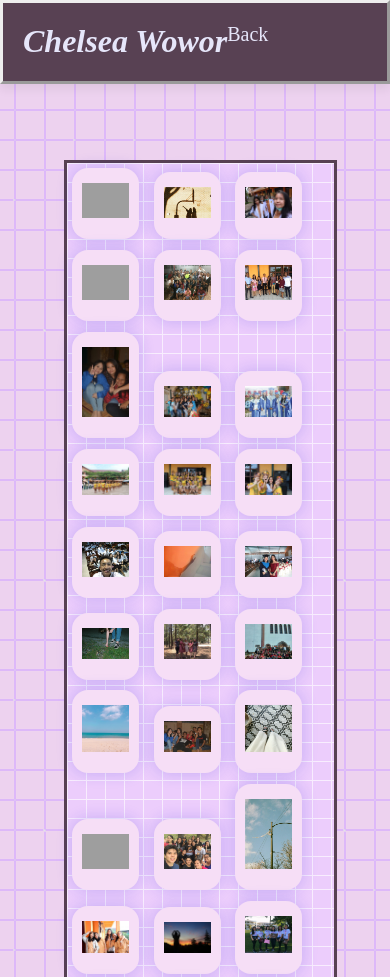
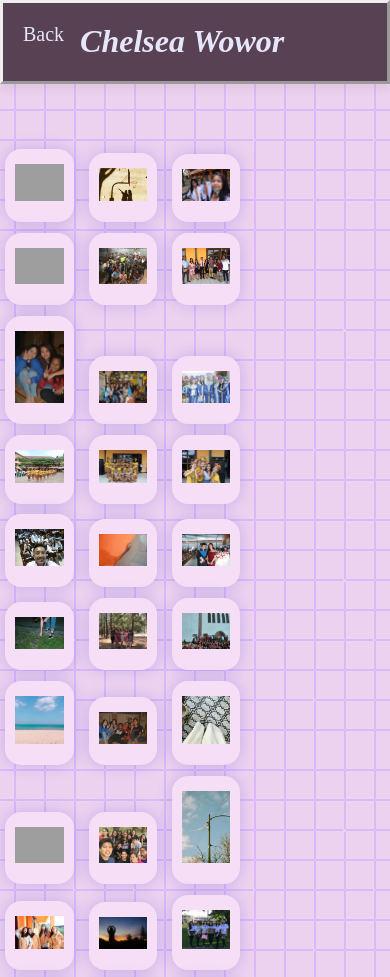
Before and after one commit to chelseawowor/CV, a plain HTML site: page gallery.html in a window 390 px wide. Shown: the top 977 px of the page. Drawn offline with nearby package versions, Linux system fonts and the light colour scheme; grey boxes are pictures that could not be loaded; a web font is replaced by a local one.

Commit message:
edited cv_css

```diff
--- a/styles.css
+++ b/styles.css
@@ -63,6 +63,9 @@ body {
     border-style: outset;
 
 }
+.atas h1 {
+    display: inline;
+}
 a[href] {
     font-size: 20px;
     text-decoration: none;
@@ -108,7 +111,10 @@ a[href$="gallery.html"] {
     margin-bottom: 3rem;
 }
 /* -------=--------------------MOBILE MODE---------------------------- */
-@media only screen and (max-width: 800px) {
+@media only screen and (max-width: 1000px) {
+    .atas-fix h1 {
+        display: none;
+    }
     .img-bg {
         display: none;
     }
@@ -230,47 +236,6 @@ a[href$="http://www.unklab.ac.id/"] {
     padding-left: 2rem;
     padding-bottom: 1rem;
 }
-/* .info {
-    background: #f6def6;
-    border: 6px solid #584153;
-    border-radius: 1rem;
-    margin-top: 1rem;
-    margin-left: 4rem;
-    margin-right: 4rem;
-    margin-bottom: 1rem;
-}
-.hob {
-    background: #f6def6;
-    border: 5px solid #584153;
-    border-radius: 1rem;
-    margin-top: 1rem;
-    margin-left: 4rem;
-    margin-right: 4rem;
-    margin-bottom: 1rem;
-    padding: 1rem;
-}
-.edu {
-    background: #f6def6;
-    border: 5px solid #584153;
-    border-radius: 1rem;
-    margin-top: 1rem;
-    margin-left: 4rem;
-    margin-right: 4rem;
-    margin-bottom: 1rem;
-    padding: 2rem;
-}
-.skil {
-    background: #f6def6;
-    border: 5px solid #584153;
-    border-radius: 1rem;
-    margin-top: 1rem;
-    margin-left: 4rem;
-    margin-right: 4rem;
-    margin-bottom: 1rem;
-    padding-top: 1rem;
-    padding-left: 2rem;
-    padding-bottom: 1rem;
-} */
 .input-grup input
 {
     width: 45%;
@@ -323,7 +288,7 @@ a[href$="s21810201@student.unklab.ac.id"] {
 
 
 /* FOR MOBILE */
-@media only screen and (max-width:800px) {
+@media only screen and (max-width:1000px) {
     .kiri2 {
         width: 70%;
         overflow: inherit;
@@ -349,8 +314,8 @@ a[href$="s21810201@student.unklab.ac.id"] {
     }
     .atas h1 {
         float: left;
+        margin-left: 1rem;
     }
-
     .inff {
         width: 100%;
     }
@@ -390,13 +355,18 @@ a[href$="s21810201@student.unklab.ac.id"] {
             border: 6px solid #584153;
             border-radius: 1rem;
             width: 100%;
+            padding-left: 8%;
     }
     .quote {
         text-align: center;
         margin-left: 10%;
     }
+    a[href$="index.html"] {
+        float: left ;
+    }
+}
 /* ======================Gallery===================== */
-.atas-fixx {
+ .atas-fixx {
     width: 100%;
     position: fixed;
     padding-top: 10px;
```
